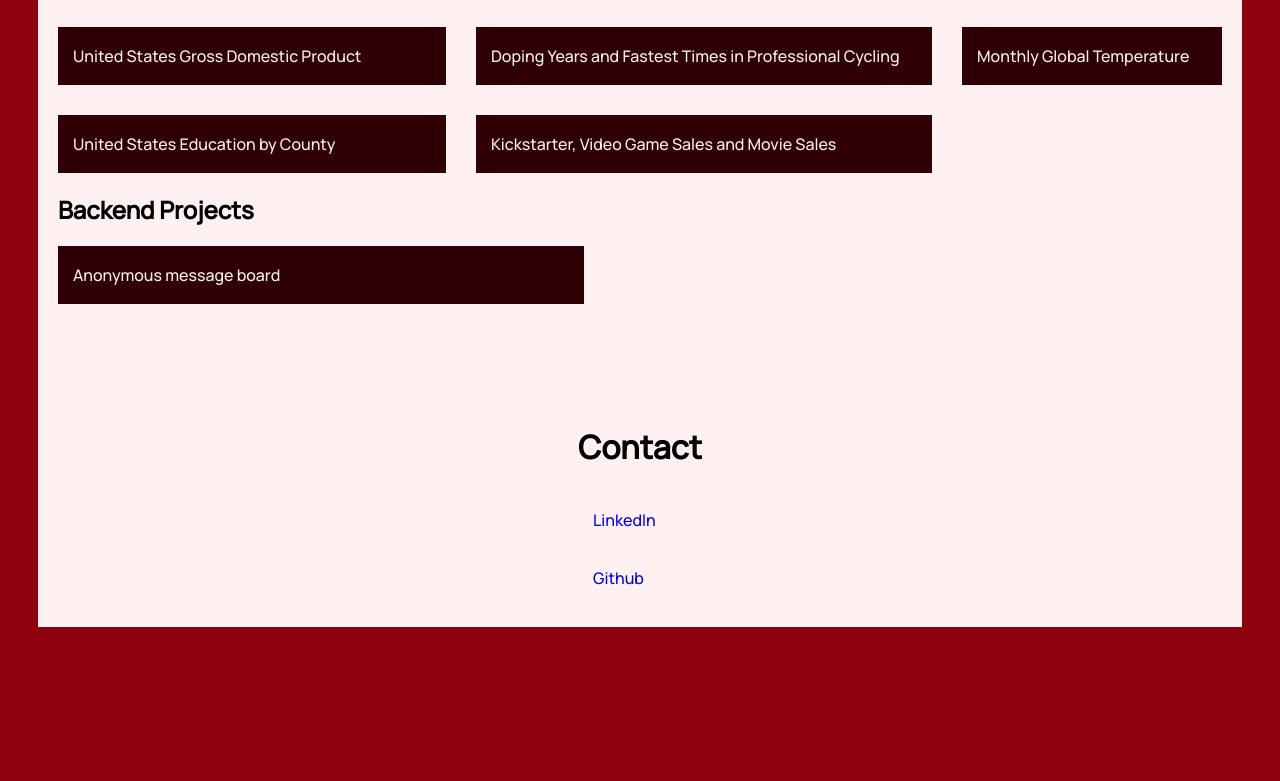
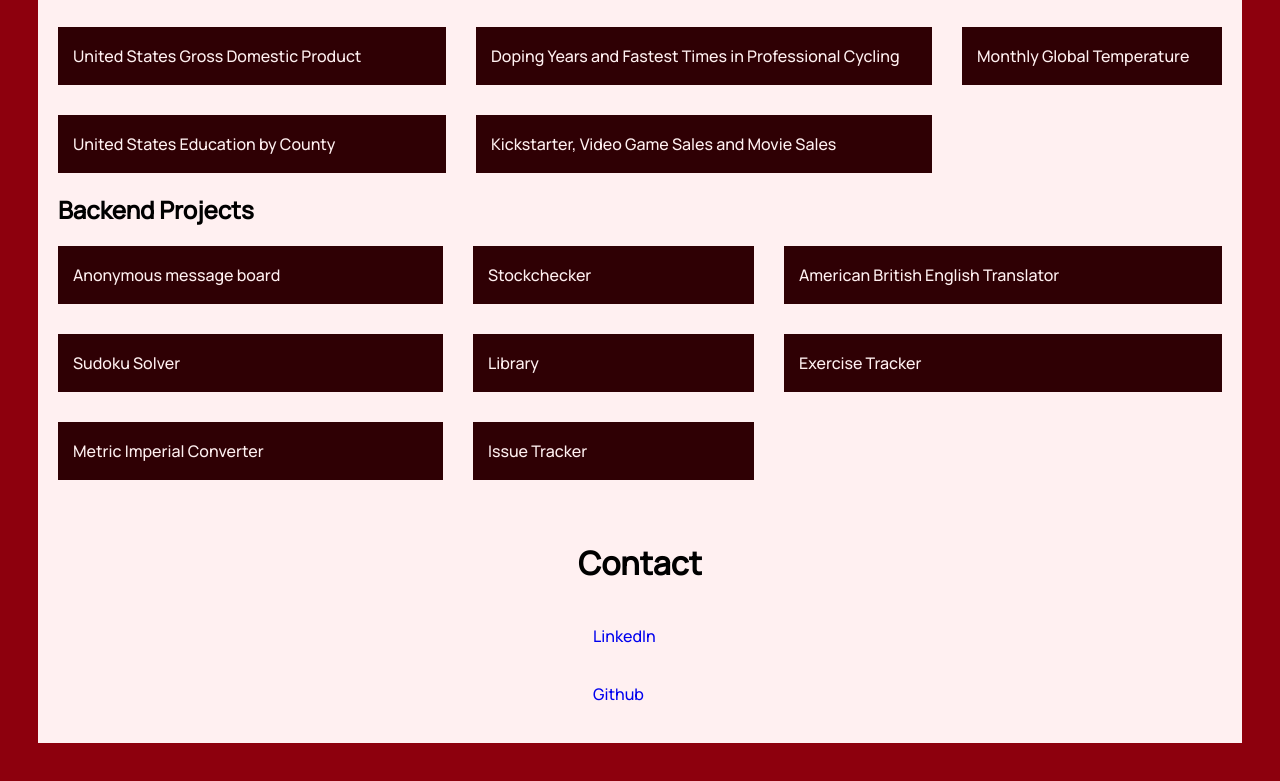
Before and after one commit to superSyd/stunning-telegram-portfolio, a plain HTML site: page docs/index.html in a window 1280 px wide. Shown: the part 1208-1989 px from the top of the page. Before the commit the page ends 1873 px from the top, so only its background shows below. Drawn offline with Linux system fonts and the light colour scheme.

Commit message:
Update index.html

```diff
--- a/docs/index.html
+++ b/docs/index.html
@@ -93,7 +93,49 @@
         <div class="myProject">
           <a href="https://boilerplate-project-messageboard--supersyd.repl.co/">Anonymous message board</a>
 
+
+      </div>
+
+      <div class="myProject">
+          <a href="https://boilerplate-project-stockchecker--supersyd.repl.co/">Stockchecker</a>
+
+
+      </div>
+
+      <div class="myProject">
+          <a href="https://boilerplate-project-american-british-english-translator.supersyd.repl.co">American British English Translator</a>
+
           </div>
+
+
+      <div class="myProject">
+          <a href="https://boilerplate-project-sudoku-solver--supersyd.repl.co/">Sudoku Solver</a>
+
+
+      </div>
+
+      <div class="myProject">
+          <a href="https://boilerplate-project-library-1--supersyd.repl.co/">Library</a>
+
+          </div>
+
+         <div class="myProject">
+          <a href="https://boilerplate-project-exercisetracker--supersyd.repl.co/">Exercise Tracker</a>
+
+          </div>
+
+         <div class="myProject">
+          <a href="https://boilerplate-project-metricimpconverter--supersyd.repl.co/">Metric Imperial Converter</a>
+
+          </div>
+
+         <div class="myProject">
+          <a href="https://boilerplate-project-issuetracker--supersyd.repl.co/">Issue Tracker</a>
+
+          </div>
+
+
+
       </div>
     </section>
 
```
